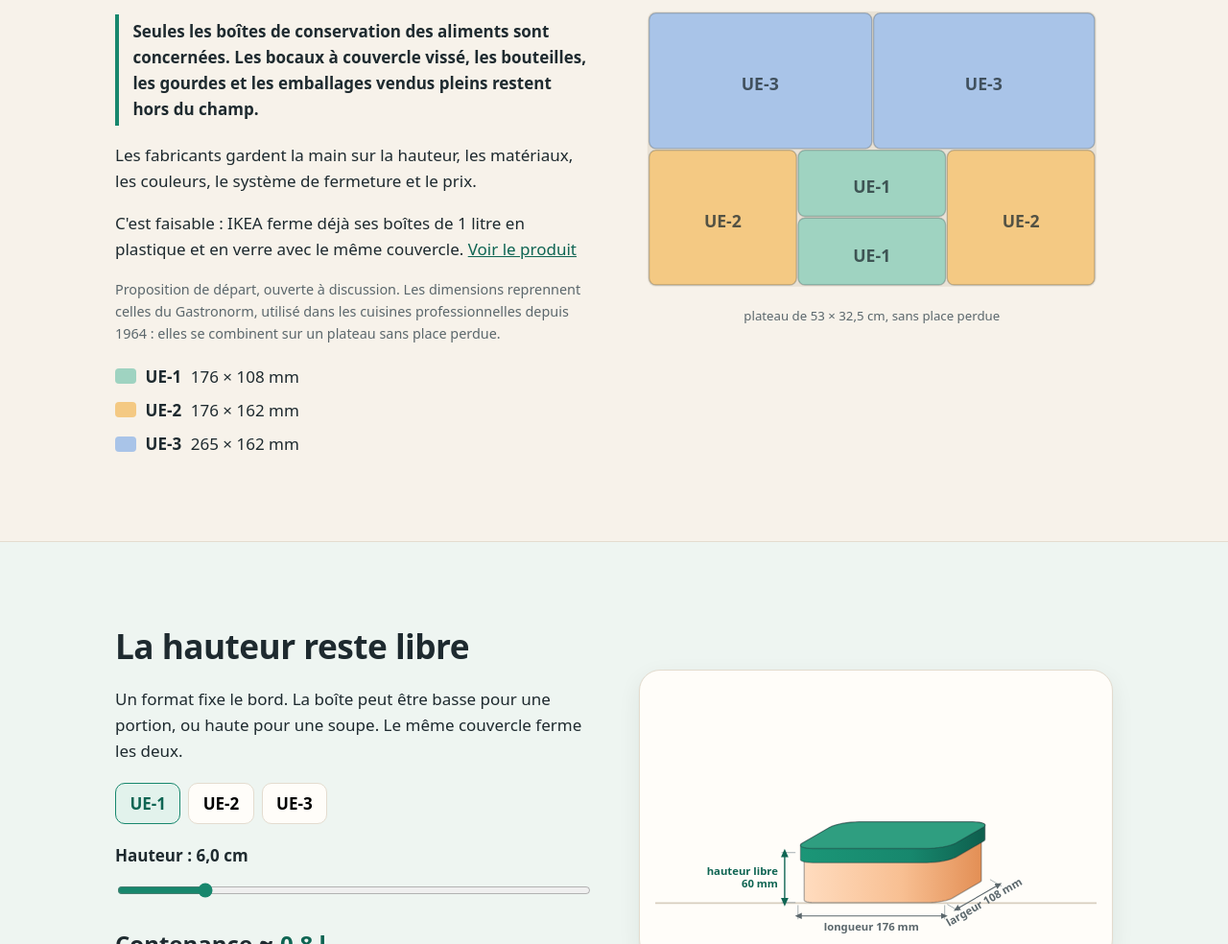
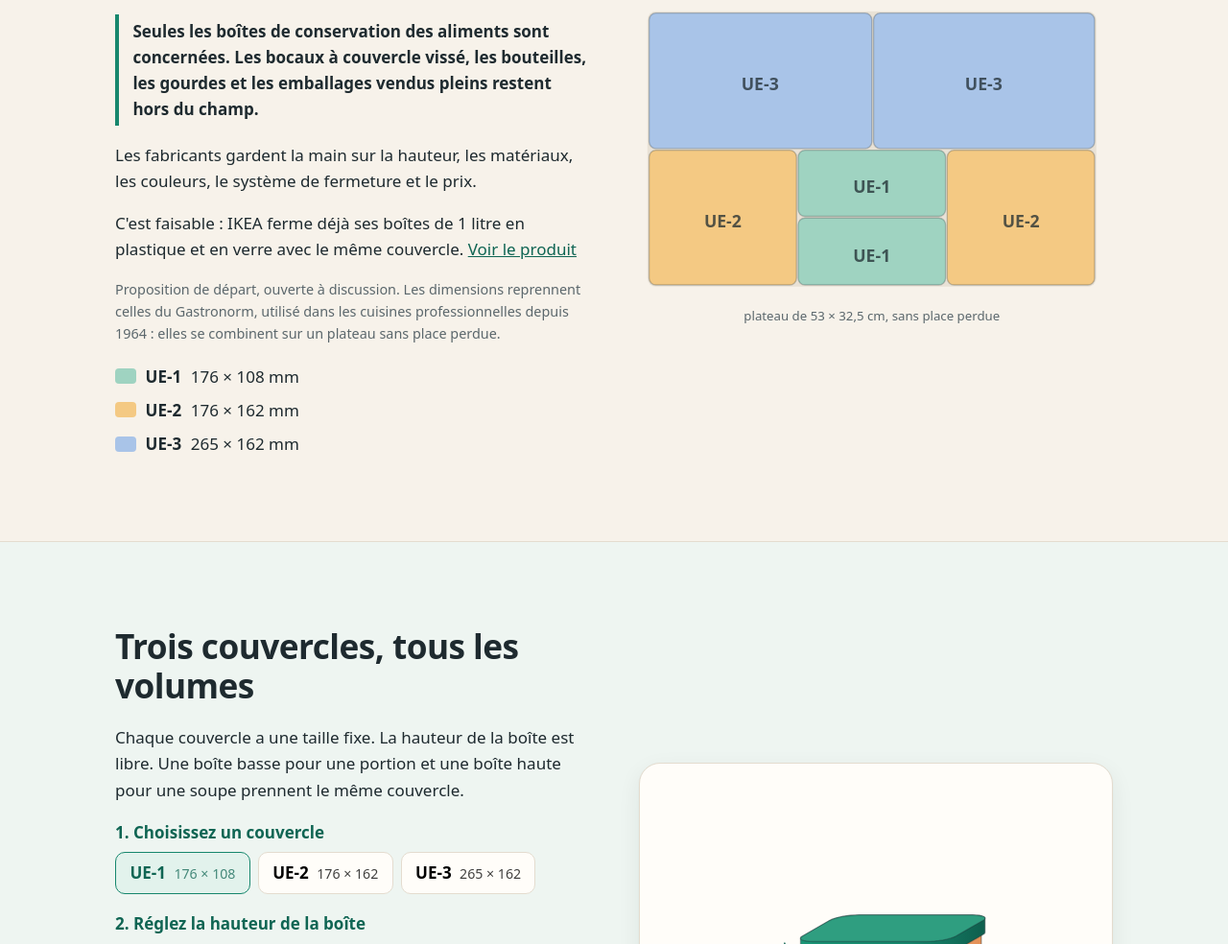
Before and after one commit to pdesainteagathe/couvercles-uniques, a plain HTML site: page index.html in a window 1280 px wide. Shown: the part 1816-2800 px from the top of the page at 96% size. Drawn offline with Linux system fonts and the light colour scheme.

Commit message:
Height section: three lids cover every volume
Co-Authored-By: Claude Opus 5.5 <noreply@anthropic.com>

```diff
--- a/app.js
+++ b/app.js
@@ -18,7 +18,7 @@ const T = {
     tx_act_h: "Projet d'acte délégué", tx_act_p: "Le règlement que la Commission européenne pourrait adopter dans le cadre du règlement écoconception (ESPR)\u00a0: trois formats communs, hauteur libre, tous matériaux.",
     tx_pre_h: "Proposition de résolution européenne", tx_pre_p: "Le texte qu'un député ou une sénatrice peut déposer pour demander au Gouvernement de porter le projet à Bruxelles.",
     tx_fr: "Lire en français (PDF)", tx_en: "Read in English (PDF)",
-    nav_problem: "Le problème", nav_texts: "Les textes", nav_idea: "L'idée", nav_height: "Hauteur libre", nav_survey: "Votre avis",
+    nav_problem: "Le problème", nav_texts: "Les textes", nav_idea: "L'idée", nav_height: "Tous les volumes", nav_survey: "Votre avis",
     eyebrow: "Proposition citoyenne européenne",
     hero_title: "Le bon couvercle, sur n'importe quelle boîte.",
     hero_lead: "Quelques formats communs pour les boîtes de conservation alimentaire en Europe, comme l'USB-C pour les chargeurs. Un couvercle perdu ne condamnerait plus sa boîte.",
@@ -40,8 +40,9 @@ const T = {
     idea_ikea: "C'est faisable : IKEA ferme déjà ses boîtes de 1 litre en plastique et en verre avec le même couvercle.", idea_ikea_src: "Voir le produit",
     idea_note: "Proposition de départ, ouverte à discussion. Les dimensions reprennent celles du Gastronorm, utilisé dans les cuisines professionnelles depuis 1964 : elles se combinent sur un plateau sans place perdue.",
     tray_caption: "plateau de 53 × 32,5 cm, sans place perdue",
-    h_title: "La hauteur reste libre",
-    h_p1: "Un format fixe le bord. La boîte peut être basse pour une portion, ou haute pour une soupe. Le même couvercle ferme les deux.",
+    h_title: "Trois couvercles, tous les volumes",
+    h_p1: "Chaque couvercle a une taille fixe. La hauteur de la boîte est libre. Une boîte basse pour une portion et une boîte haute pour une soupe prennent le même couvercle.",
+    h_step1: "1. Choisissez un couvercle", h_step2: "2. Réglez la hauteur de la boîte", h_range: "{f} : de {a} à {b}",
     dim_len: "longueur", dim_wid: "largeur", dim_h: "hauteur libre", h_label: "Hauteur :", h_vol: "Contenance",
     h_note: "Calcul indicatif : parois de 6 mm et fond de 8 mm supposés.",
     pr_title: "Ça a déjà marché",
@@ -87,7 +88,7 @@ const T = {
     tx_act_h: "Draft delegated act", tx_act_p: "The regulation the European Commission could adopt under the Ecodesign for Sustainable Products Regulation (ESPR): three common formats, free height, all materials.",
     tx_pre_h: "Draft European resolution", tx_pre_p: "The text a French MP or senator can table to ask the Government to carry the project to Brussels. French only.",
     tx_fr: "Lire en français (PDF)", tx_en: "Read in English (PDF)",
-    nav_problem: "The problem", nav_texts: "The texts", nav_idea: "The idea", nav_height: "Free height", nav_survey: "Your view",
+    nav_problem: "The problem", nav_texts: "The texts", nav_idea: "The idea", nav_height: "Every size", nav_survey: "Your view",
     eyebrow: "A citizen proposal for Europe",
     hero_title: "The right lid, on any box.",
     hero_lead: "A few common formats for food storage containers in Europe, like USB-C for chargers. A lost lid would no longer doom its box.",
@@ -109,8 +110,9 @@ const T = {
     idea_ikea: "It can be done: IKEA already closes its 1-litre plastic and glass boxes with the same lid.", idea_ikea_src: "See the product",
     idea_note: "Starting proposal, open for discussion. The dimensions follow Gastronorm, used in professional kitchens since 1964: they combine on a tray with no wasted space.",
     tray_caption: "53 × 32.5 cm tray, no wasted space",
-    h_title: "Height stays free",
-    h_p1: "A format sets the rim. The box can be shallow for a single portion or deep for soup. The same lid closes both.",
+    h_title: "Three lids, every size of box",
+    h_p1: "Each lid has a fixed size. The height of the box is free. A shallow box for one portion and a deep box for soup take the same lid.",
+    h_step1: "1. Pick a lid", h_step2: "2. Set the height of the box", h_range: "{f}: from {a} to {b}",
     dim_len: "length", dim_wid: "width", dim_h: "free height", h_label: "Height:", h_vol: "Capacity",
     h_note: "Rough estimate: 6 mm walls and an 8 mm base assumed.",
     pr_title: "It has worked before",
@@ -485,6 +487,14 @@ function updateHeight() {
   const nf = new Intl.NumberFormat(lang === "fr" ? "fr-FR" : "en-GB", { maximumFractionDigits: 1, minimumFractionDigits: 1 });
   $("hval").textContent = `${nf.format(h / 10)} ${t("cm")}`;
   $("vol").textContent = `${nf.format(litres)} ${t("litre")}`;
+  // fourchette de chaque couvercle, de la boîte la plus basse à la plus haute du curseur
+  const sl = $("hslider"), cap = (f, hh) => ((FMTS[f][0] - 12) * (FMTS[f][1] - 12) * (hh - 8)) / 1e6;
+  $("hranges").textContent = "";
+  FMTS.forEach((_, f) => {
+    const li = document.createElement("li"); if (f === fmt) li.className = "on";
+    li.textContent = t("h_range").replace("{f}", "UE-" + (f + 1)).replace("{a}", `${nf.format(cap(f, +sl.min))} ${t("litre")}`).replace("{b}", `${nf.format(cap(f, +sl.max))} ${t("litre")}`);
+    $("hranges").append(li);
+  });
   // même rendu que l'animation : empreinte arrondie, couvercle à rebord descendant, pâtes dedans
   const floor = 280, X = 285;
   const b = boxSVG({ X, Yfloor: floor, L, W, H: h, r: 20, mat: "plastic", food: "pasta" });
--- a/index.html
+++ b/index.html
@@ -26,7 +26,7 @@
   <nav aria-label="Navigation">
     <a href="#probleme" data-i18n="nav_problem">Le problème</a>
     <a href="#idee" data-i18n="nav_idea">L'idée</a>
-    <a href="#hauteur" data-i18n="nav_height">Hauteur libre</a>
+    <a href="#hauteur" data-i18n="nav_height">Tous les volumes</a>
     <a href="#textes" data-i18n="nav_texts">Les textes</a>
     <a href="#avis" data-i18n="nav_survey">Votre avis</a>
   </nav>
@@ -116,16 +116,19 @@
 <section id="hauteur" class="band alt">
   <div class="wrap two">
     <div>
-      <h2 data-i18n="h_title">La hauteur reste libre</h2>
+      <h2 data-i18n="h_title">Trois couvercles, tous les volumes</h2>
       <p data-i18n="h_p1">Un format fixe le bord. La boîte peut être basse pour une portion, ou haute pour une soupe. Le même couvercle ferme les deux.</p>
+      <p class="step" data-i18n="h_step1">1. Choisissez un couvercle</p>
       <div class="fmt-pick" role="group" aria-label="Format">
-        <button type="button" data-fmt="0" aria-pressed="true">UE-1</button>
-        <button type="button" data-fmt="1" aria-pressed="false">UE-2</button>
-        <button type="button" data-fmt="2" aria-pressed="false">UE-3</button>
+        <button type="button" data-fmt="0" aria-pressed="true">UE-1 <small>176 × 108</small></button>
+        <button type="button" data-fmt="1" aria-pressed="false">UE-2 <small>176 × 162</small></button>
+        <button type="button" data-fmt="2" aria-pressed="false">UE-3 <small>265 × 162</small></button>
       </div>
+      <p class="step" data-i18n="h_step2">2. Réglez la hauteur de la boîte</p>
       <label class="slider-label" for="hslider"><span data-i18n="h_label">Hauteur :</span> <output id="hval">6 cm</output></label>
       <input type="range" id="hslider" min="30" max="200" step="5" value="60">
       <p class="volume"><span data-i18n="h_vol">Contenance</span> ≈ <output id="vol">0,8 l</output></p>
+      <ul id="hranges" class="hranges"></ul>
       <p class="note" data-i18n="h_note">Calcul indicatif : parois de 6 mm et fond de 8 mm supposés.</p>
     </div>
     <figure class="hfig">
--- a/style.css
+++ b/style.css
@@ -211,3 +211,10 @@ input[type=range] { width: 100%; accent-color: var(--teal); height: 28px; }
 .text-card { background: #fff; border: 1px solid #e6dccd; border-radius: 16px; padding: 1.3rem 1.4rem; display: flex; flex-direction: column; }
 .text-card h3 { margin: 0 0 .5rem; }
 .text-card .dl-links { margin-top: auto; display: flex; flex-wrap: wrap; gap: .6rem; padding-top: .6rem; }
+
+.step { font-weight: 700; margin: 1.1rem 0 .3rem; color: var(--teal-dark); }
+.fmt-pick { margin: .4rem 0 .8rem; flex-wrap: wrap; }
+.fmt-pick small { font-weight: 500; opacity: .75; margin-left: .25rem; }
+.hranges { list-style: none; padding: 0; margin: .6rem 0 .3rem; font-size: .95rem; color: #5b676c; }
+.hranges li { padding: .1rem 0; }
+.hranges li.on { color: var(--teal-dark); font-weight: 700; }
```
